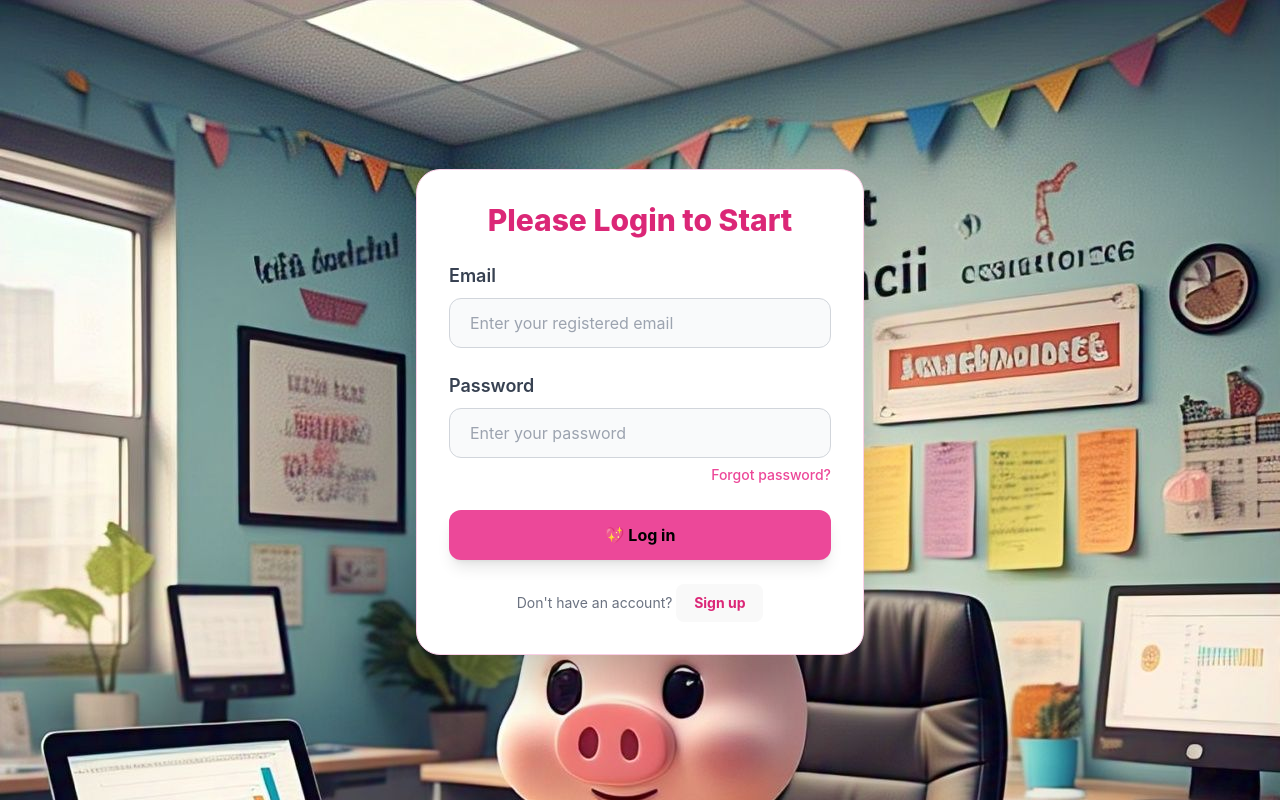
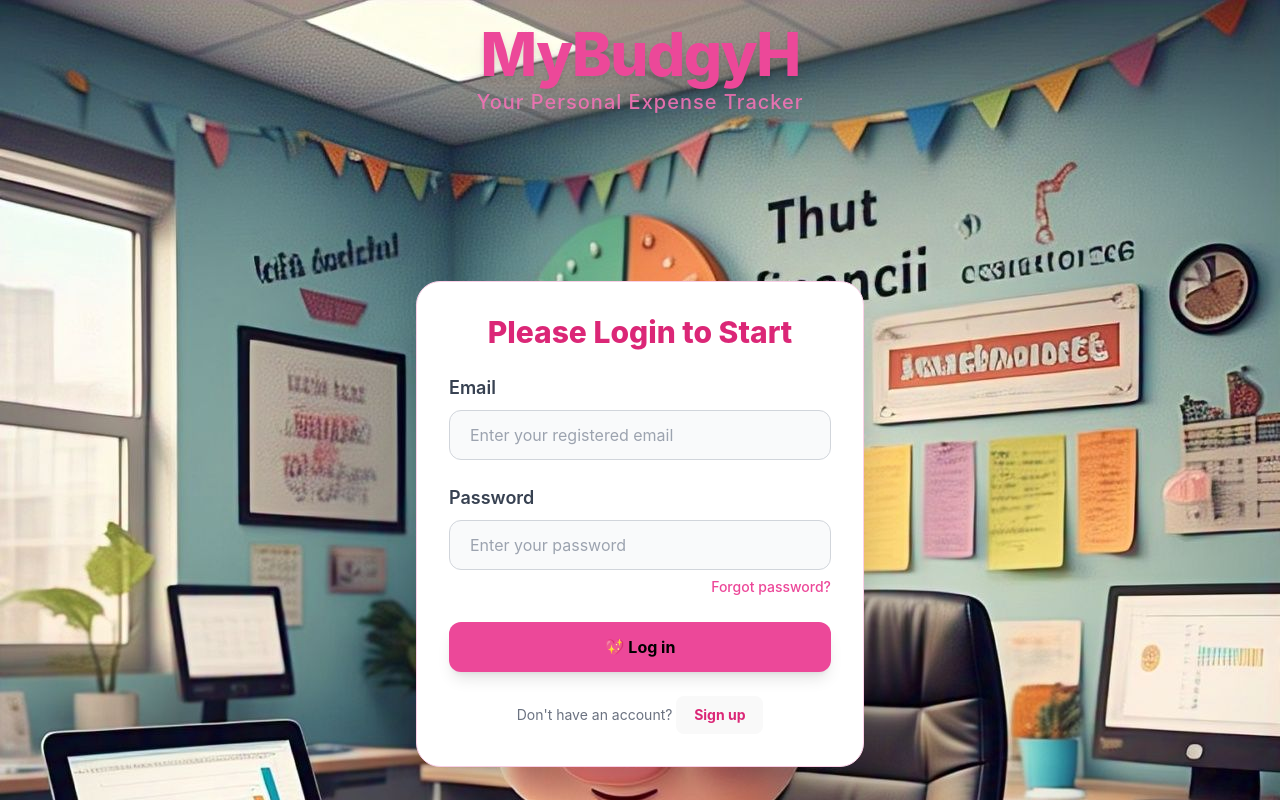
Before and after one commit to veneya/MYBudgyH, a React (Vite) app in the folder client/: page / in a window 1280 px wide. Shown: the top 800 px of the page. Built offline with nearby package versions, Linux system fonts and the light colour scheme; no server answers.

Commit message:
own details added

```diff
--- a/client/index.html
+++ b/client/index.html
@@ -4,7 +4,7 @@
     <meta charset="UTF-8" />
     <link rel="icon" type="image/svg+xml" href="/favicon.svg" />
     <meta name="viewport" content="width=device-width, initial-scale=1.0" />
-    <title>client</title>
+    <title>MyBudgyH</title>
   </head>
   <body>
     <div id="root"></div>
--- a/client/src/components/Auth/Auth.jsx
+++ b/client/src/components/Auth/Auth.jsx
@@ -4,13 +4,29 @@ import SignUp from './Signup';
 
 const Auth = () => {
     const [isLogin, setIsLogin] = useState(true);
+
     return (
         <>
-            {isLogin ? (
-                <Login onSwitchToSignup={() => setIsLogin(false)} />
-            ) : (
-                <SignUp onSwitchToLogin={() => setIsLogin(true)} />
-            )}
+            {/* 🎯 Brand Header – matches the app's pink theme */}
+            <div className="fixed top-0 left-0 w-full z-50 pointer-events-none mt-6">
+                <div className="text-center">
+                    <h1 className="text-5xl md:text-6xl font-extrabold text-pink-500 drop-shadow-lg tracking-tight">
+                        MyBudgyH
+                    </h1>
+                    <p className="text-lg md:text-xl text-pink-400/90 font-medium tracking-wider mt-1">
+                        Your Personal Expense Tracker
+                    </p>
+                </div>
+            </div>
+
+            {/* The login/signup forms – they already have margins/padding */}
+            <div className="pt-28 pb-8">
+                {isLogin ? (
+                    <Login onSwitchToSignup={() => setIsLogin(false)} />
+                ) : (
+                    <SignUp onSwitchToLogin={() => setIsLogin(true)} />
+                )}
+            </div>
         </>
     );
 };
--- a/client/src/components/Dashboard/Sidebar.jsx
+++ b/client/src/components/Dashboard/Sidebar.jsx
@@ -1,29 +1,51 @@
 import React from "react";
-import { FaHome, FaWallet, FaShoppingBag, FaSignOutAlt, FaPiggyBank } from "react-icons/fa";
+import { FaHome, FaWallet, FaShoppingBag, FaSignOutAlt, FaPiggyBank, FaLinkedin } from "react-icons/fa";
 import { useNavigate } from "react-router-dom";
 import logo from '../../assets/logo.png';
 import ProfilePhotoSelector from "./ProfilePhotoSelector";
 
 const Sidebar = () => {
     const navigate = useNavigate();
+
     return (
         <div className="w-64 min-h-screen semi-transparent-sidebar shadow-lg flex flex-col items-center py-2 rounded-2xl">
+            {/* Logo */}
             <div className="h-20 w-full flex justify-center items-center">
                 <img src={logo} alt="MyBudgyH Logo" className="w-full h-40 object-contain" />
             </div>
-            <div className="mb-6"><ProfilePhotoSelector /></div>
+
+            {/* Profile photo picker */}
+            <div className="mb-6">
+                <ProfilePhotoSelector />
+            </div>
+
+            {/* Divider */}
             <div className="w-4/5 h-px bg-gray-300 mb-4" />
-            <ul className="space-y-5 text-sm font-semibold text-gray-700 w-full px-8">
-                <li className="flex items-center space-x-3 hover:text-purple-400 cursor-pointer" onClick={() => navigate('/dashboard')}>
+
+            {/* Navigation links – flex-1 pushes footer to bottom */}
+            <ul className="space-y-5 text-sm font-semibold text-gray-700 w-full px-8 flex-1">
+                <li
+                    className="flex items-center space-x-3 hover:text-purple-400 cursor-pointer"
+                    onClick={() => navigate('/dashboard')}
+                >
                     <FaHome /> <span>Dashboard</span>
                 </li>
-                <li className="flex items-center space-x-3 hover:text-purple-400 cursor-pointer" onClick={() => navigate('/income')}>
+                <li
+                    className="flex items-center space-x-3 hover:text-purple-400 cursor-pointer"
+                    onClick={() => navigate('/income')}
+                >
                     <FaWallet /> <span>Income</span>
                 </li>
-                <li className="flex items-center space-x-3 hover:text-purple-400 cursor-pointer" onClick={() => navigate('/expenses')}>
+                <li
+                    className="flex items-center space-x-3 hover:text-purple-400 cursor-pointer"
+                    onClick={() => navigate('/expenses')}
+                >
                     <FaShoppingBag /> <span>Expenses</span>
                 </li>
-                <li className="flex items-center space-x-3 hover:text-purple-400 cursor-pointer" onClick={() => navigate('/budget')}>
+                <li
+                    className="flex items-center space-x-3 hover:text-purple-400 cursor-pointer"
+                    onClick={() => navigate('/budget')}
+                >
                     <FaPiggyBank /> <span>Budgets</span>
                 </li>
                 <li
@@ -37,6 +59,19 @@ const Sidebar = () => {
                     <FaSignOutAlt /> <span>Logout</span>
                 </li>
             </ul>
+
+            {/* ✅ Footer – Author credit */}
+            <div className="mt-6 pt-4 border-t border-gray-300 w-4/5 text-center text-xs text-gray-500">
+                <p className="mb-1">Made with ❤️ by</p>
+                <a
+                    href="https://linkedin.com/in/veneya"
+                    target="_blank"
+                    rel="noopener noreferrer"
+                    className="text-pink-500 font-semibold hover:underline inline-flex items-center gap-1"
+                >
+                    <FaLinkedin className="text-sm" /> Veneya
+                </a>
+            </div>
         </div>
     );
 };
```
